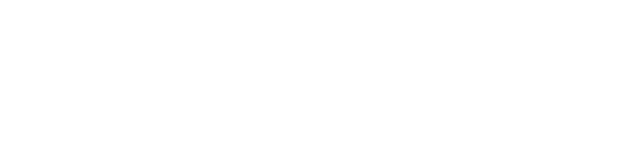
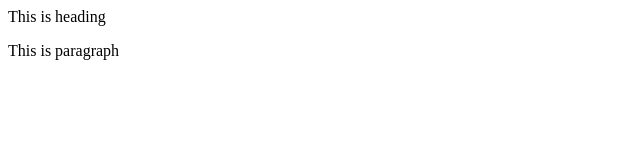
Before and after one commit to JatinPithadiya/learnGit, a plain HTML site: page index.html in a window 1280 px wide. Shown: the whole page, without its empty margins (0-640 px from the left). Drawn offline with Linux system fonts and the light colour scheme.

Commit message:
update index file

```diff
--- a/index.html
+++ b/index.html
@@ -1,6 +1,6 @@
 <head>
-
+ <hl>This is heading</hl>
 </head>
 <body>
-
+    <p>This is paragraph</p>
 </body>
```
